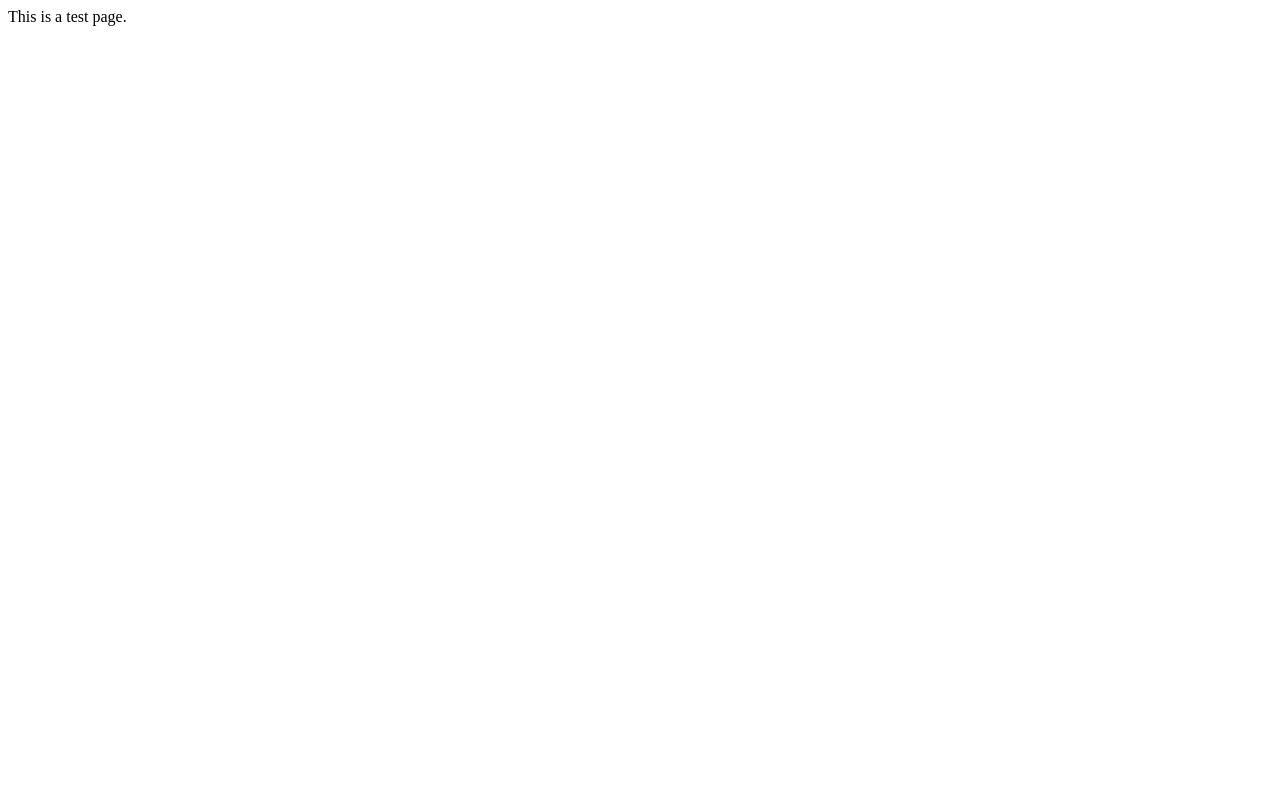
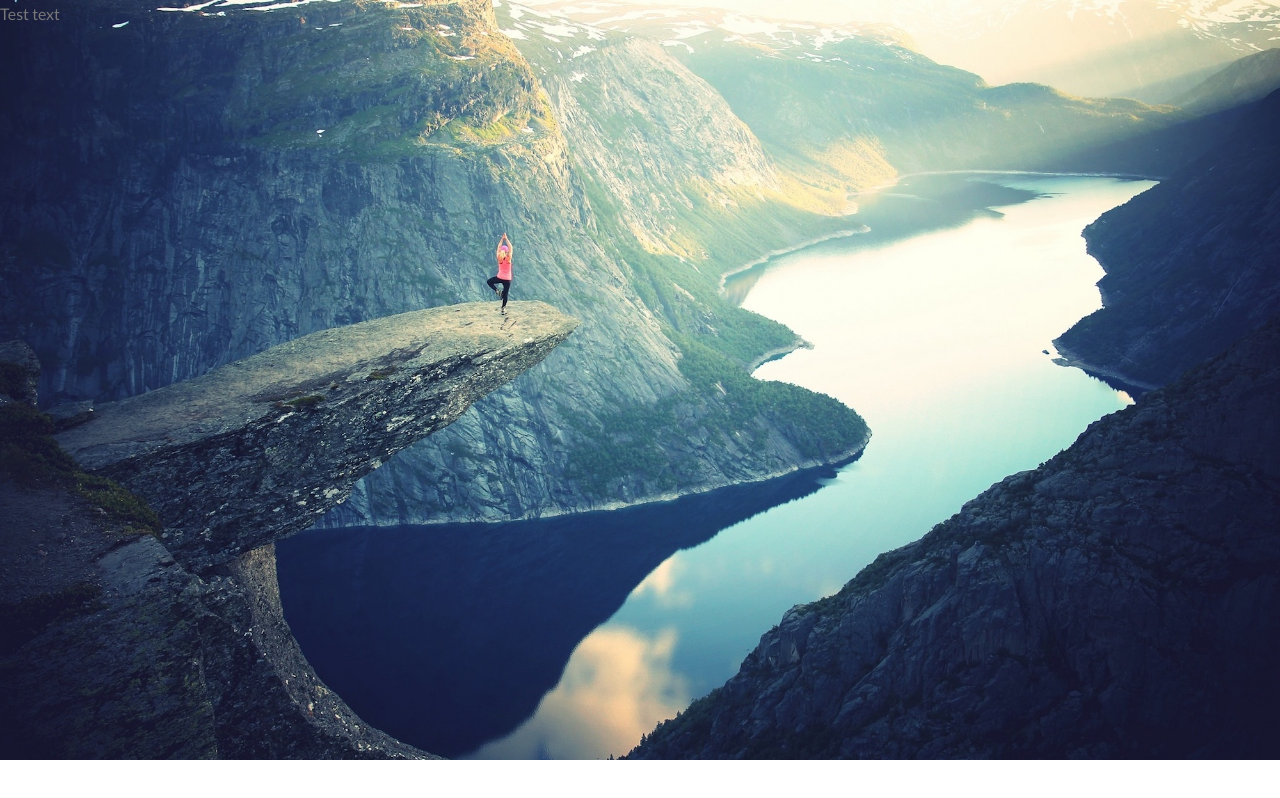
Before and after one commit to allanliebold/scss-tutorial, a plain HTML site: page index.html in a window 1280 px wide. Drawn offline with Linux system fonts and the light colour scheme.

Commit message:
added header image, reset styles, and basic styles

```diff
--- a/css/style.css
+++ b/css/style.css
@@ -1,3 +1,12 @@
+/**********
+Reset
+**********/
+* {
+  margin: 0;
+  padding: 0;
+  box-sizing: border-box;
+}
+
 /**********
 Colors
 **********/
@@ -6,3 +15,20 @@ Light Green: #7ed56f
 Medium Green: #55c57a
 Dark Green: #28b485
 */
+
+/**********
+Basic Styles
+**********/
+body {
+  font-family: "Lato", sans-serif;
+  font-weight: 400;
+  font-size: 16px;
+  line-height: 1.7;
+  color: #777;
+}
+
+.header {
+  height: 95vh;
+  background-image: url("../images/hero.jpg");
+  background-size: cover;
+}
--- a/index.html
+++ b/index.html
@@ -10,6 +10,8 @@
         <title>Sass Tutorial</title>
     </head>
     <body>
-        This is a test page.
+      <header class="header">
+        Test text
+      </header>
     </body>
 </html>
```
Also changed, not shown: images/hero-small.jpg (added), images/hero.jpg (added).
